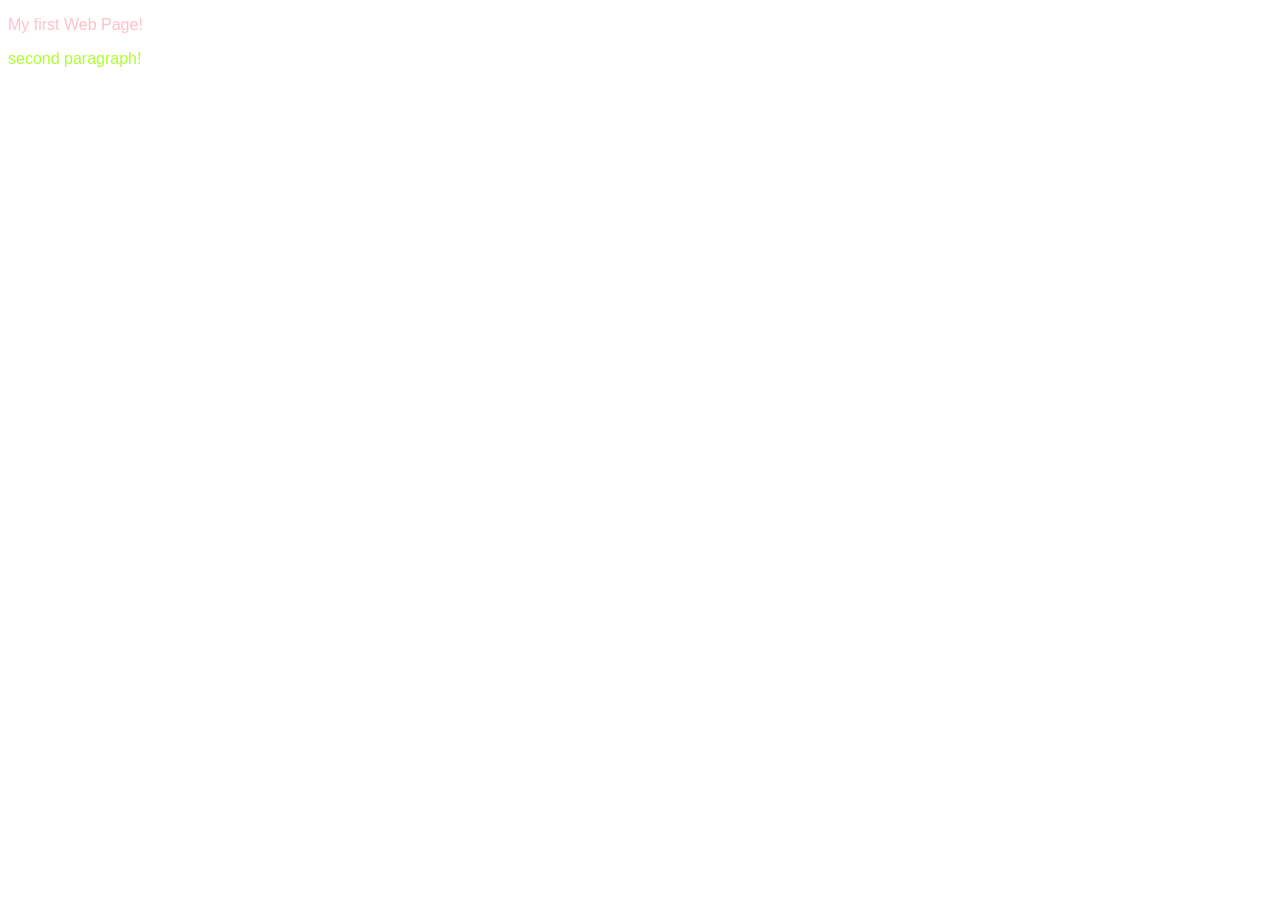
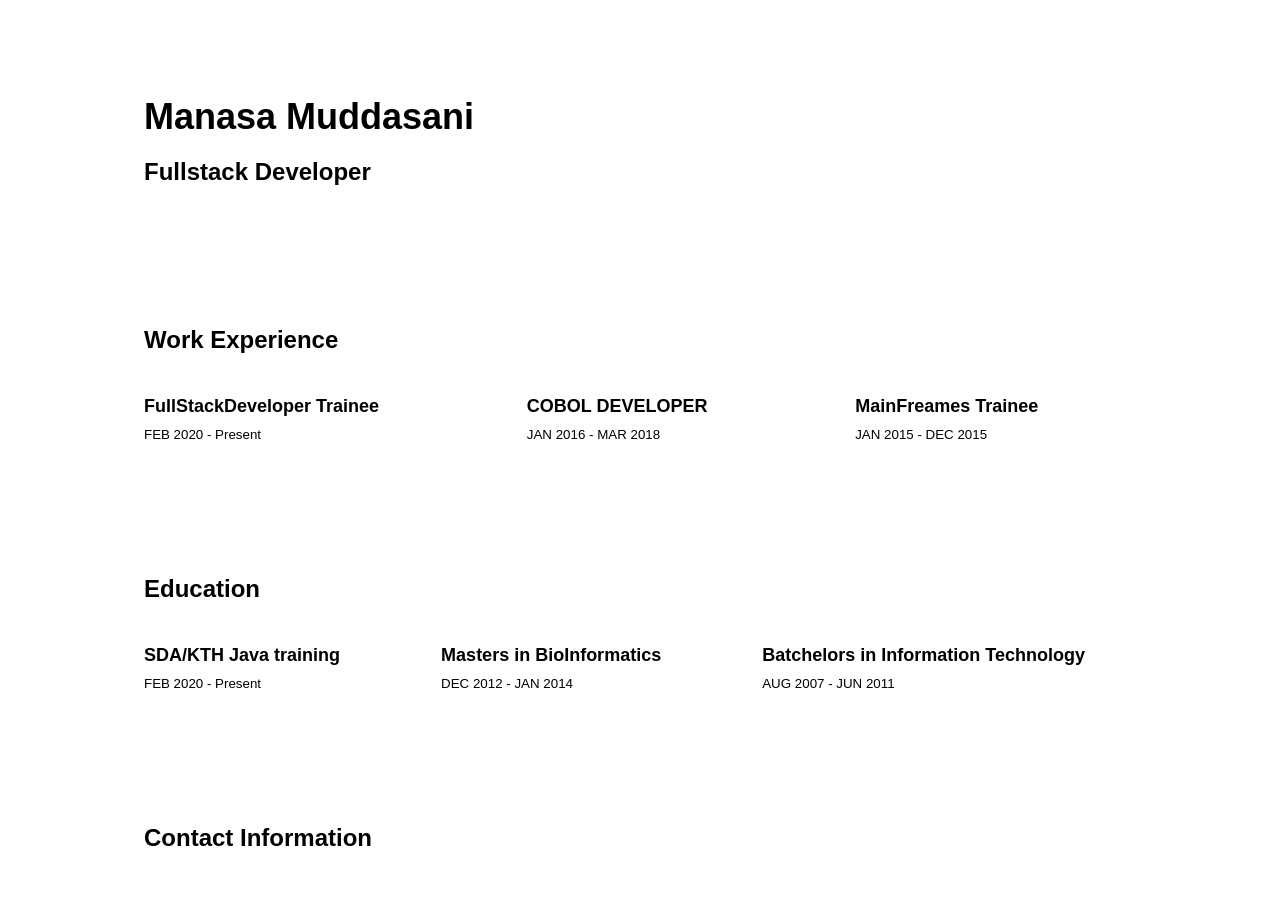
Before and after one commit to manasarjun/web-html-exercise-1, a plain HTML site: page index.html in a window 1280 px wide. Before the commit the page ends 800 px from the top, so only its background shows below. Drawn offline with Linux system fonts and the light colour scheme.

Commit message:
add basic skeleton
added basic skeleton with the help of CSS Grid

```diff
--- a/css/style.css
+++ b/css/style.css
@@ -1,6 +1,7 @@
 /* General */
 body {
   font-family: 'Gothic A1', sans-serif;
+
 }
 
 
@@ -30,12 +31,28 @@ h3 {
 }
 
 /* Container */
+
 .container {
   box-sizing: border-box;
   max-width: 1024px;
   margin: 0 auto;
   padding: 64px 16px 32px 16px;
+
 }
+
+.section-container {
+  display: grid;
+  grid-template-columns: auto auto auto;
+  grid-column-gap: 50px;
+
+
+}
+
+.article {
+  text-align: left;
+}
+
+
 
 /* Header */
 .personal-info {
--- a/index.html
+++ b/index.html
@@ -6,11 +6,75 @@
         <link rel="stylesheet" type="text/css" href="CSS/style.css">
     </head>
     <body>
-        <p class="pink-text">
-            My first Web Page!
-        </p>
-        <p id="yellow-text">
-            second paragraph!
-        </p>
+        <main>
+            <header class="container">
+                <h1>Manasa Muddasani</h1>
+                <h2>Fullstack Developer</h2>
+
+            </header>
+            <section class="container">
+                <h2>Work Experience</h2>
+                <div class="section-container">
+                    <article class="article">
+                        <h3>
+                            FullStackDeveloper Trainee
+                        </h3>
+                        <small>FEB 2020 - Present</small>
+                        <p></p>
+                    </article>
+                    <article class="article">
+                        <h3>
+                            COBOL DEVELOPER
+                        </h3>
+                        <small>JAN 2016 - MAR 2018</small>
+                        <p></p>
+                    </article>
+                    <article class="article">
+                        <h3>
+                            MainFreames Trainee
+                        </h3>
+                        <small>JAN 2015 - DEC 2015</small>
+                        <p></p>
+                    </article>
+
+                </div>
+
+
+            </section>
+            <section class="container">
+                <h2>Education</h2>
+                <div class="section-container">
+
+                    <article class="article">
+                      <h3>
+                            SDA/KTH Java training
+                     </h3>
+                        <small>FEB 2020 - Present</small>
+
+                    </article>
+                    <article class="article">
+                     <h3>
+                           Masters in BioInformatics
+                     </h3>
+                        <small>DEC 2012 - JAN 2014</small>
+                        <p></p>
+
+                    </article>
+                    <article class="article">
+                       <h3>
+                          Batchelors in Information Technology
+                       </h3>
+                       <small>AUG 2007 - JUN 2011</small>
+                       <p></p>
+
+                    </article>
+
+                </div>
+
+            </section>
+            <footer class="container">
+                <h2>Contact Information</h2>
+            </footer>
+        </main>
     </body>
 </html>
```
